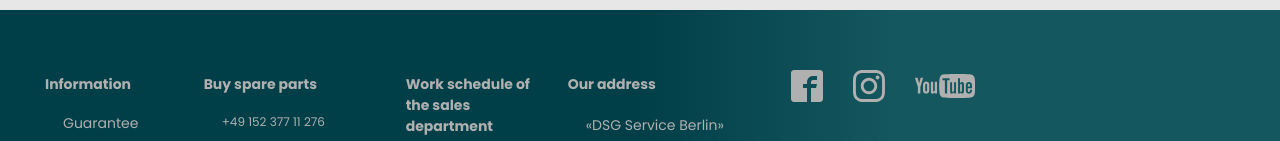
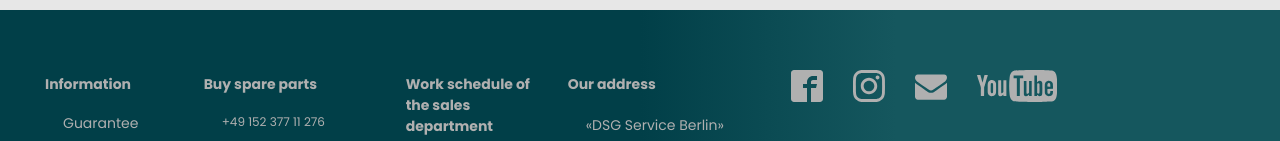
Before and after one commit to Dezertirr/Hixa-store, a Vue app: page /Info in a window 1280 px wide. Shown: the part 864-1005 px from the top of the page. Built offline with nearby package versions, Linux system fonts and the light colour scheme; no server answers; what @kyvg/vue3-notification would draw is missing.

Commit message:
email svg

```diff
--- a/src/components/Footer.vue
+++ b/src/components/Footer.vue
@@ -56,12 +56,20 @@
     </a>
 </li>
 <li class="footerLinksItem">
+  <a :href="getMail()" target="_blank" rel="noopener noreferrer">
+    <svg width="32" height="32">
+        <use href="@/images/symbol-defs.svg#icon-envelope" class="footerSVG"></use>
+    </svg>
+    </a>
+</li>
+<li class="footerLinksItem">
   <a :href="getYoutube()" target="_blank" rel="noopener noreferrer">
-    <svg width="60" height="32">
+    <svg width="80" height="32">
         <use href="@/images/symbol-defs.svg#icon-youtube2" class="footerSVG"></use>
     </svg>
     </a>
 </li>
+
         </ul>
       </li>
     </ul>
@@ -98,7 +106,11 @@ export default {
     const getInsta = () => {
       const insta = t('Footer.insta')
       return insta
- }
+    }
+    const getMail = () => {
+      const mail = t('Footer.mail')
+      return `mailto:${mail}`
+    }
     const goToInformation = () => {
       router.push({ path: '/Info' })
     }
@@ -109,7 +121,8 @@ export default {
       getPhoneNum2,
       getFacebook,
       getYoutube,
-      getInsta
+      getInsta,
+      getMail
     }
   }
 }
--- a/src/locales/de.json
+++ b/src/locales/de.json
@@ -67,6 +67,7 @@
     "facebook": "https://www.facebook.com/dsgserviceberlin/",
     "youtube": "https://youtube.com/@HIXA-Service?feature=shared",
     "insta": "https://www.instagram.com/servicedsg.de/",
+    "mail": "hixaug@gmail.com",
     "schedule": "Arbeitszeit der Verkaufsabteilung",
     "workTime": "Mo-Fr: 9:00-18:00",
     "weekend": "Sa-So: Geschlossen",
--- a/src/locales/en.json
+++ b/src/locales/en.json
@@ -68,6 +68,7 @@
     "facebook": "https://www.facebook.com/dsgserviceberlin/",
     "youtube": "https://youtube.com/@HIXA-Service?feature=shared",
     "insta": "https://www.instagram.com/servicedsg.de/",
+    "mail": "hixaug@gmail.com",
     "schedule": "Work schedule of the sales department",
     "workTime": "Mon-Fri:9:00-18:00",
     "weekend": "Sat-Sun: Output",
--- a/src/locales/hu.json
+++ b/src/locales/hu.json
@@ -67,6 +67,7 @@
     "facebook": "https://m.facebook.com/profile.php?id=100091188542053&mibextid=ZbWKwL&wtsid=rdr_00IOdkPoN8uI6Ck2n",
     "youtube": "https://youtube.com/shorts/vvWwkhIrEVw?feature=share",
     "insta": "https://www.instagram.com/mechatronic_dsg/",
+    "mail": "servicedsg.hr@gmail.com",
     "schedule": "Az értékesítési osztály munkaideje",
     "workTime": "Hétfő-péntek: 9:00-18:00",
     "weekend": "Szombat-vasárnap: Zárva",
--- a/src/locales/pl.json
+++ b/src/locales/pl.json
@@ -66,6 +66,7 @@
     "facebook": "https://www.facebook.com/profile.php?id=100091810114371",
     "youtube": "https://youtube.com/@HIXA-Service?feature=shared",
     "insta": "https://www.instagram.com/service_tronic/",
+    "mail": "hixaservice@gmail.com",
     "schedule": "Godziny pracy działu sprzedaży",
     "workTime": "Pon-pt: 9:00-18:00",
     "weekend": "Sob-niedz: Nieczynne",
--- a/src/locales/uk.json
+++ b/src/locales/uk.json
@@ -67,6 +67,7 @@
     "facebook": "https://www.facebook.com/profile.php?id=100091483998349&mibextid=ZbWKwL0",
     "youtube": "https://youtube.com/shorts/vvWwkhIrEVw?feature=share",
     "insta": "https://www.instagram.com/mehatronik_dsg7_dsg6/",
+    "mail": "servicedsg.ua@gmail.com",
     "schedule": "Робочий графік відділу продажу",
     "workTime": "Пн-пт: 9:00-18:00",
     "weekend": "Сб-нд: Вихідний",
```
Also changed, not shown: src/images/symbol-defs.svg.
